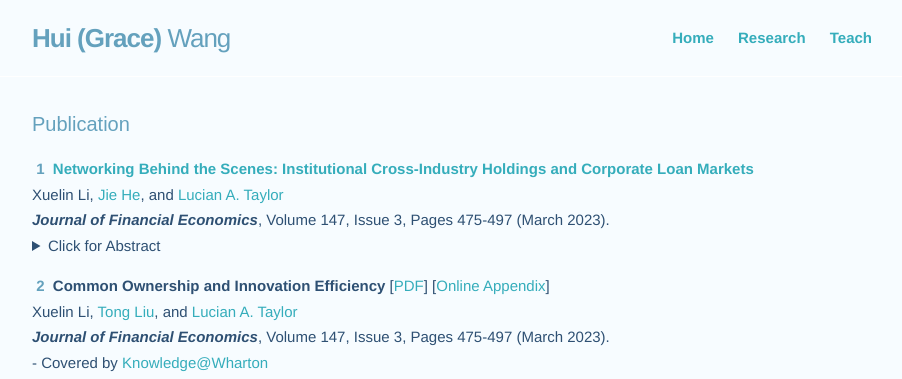
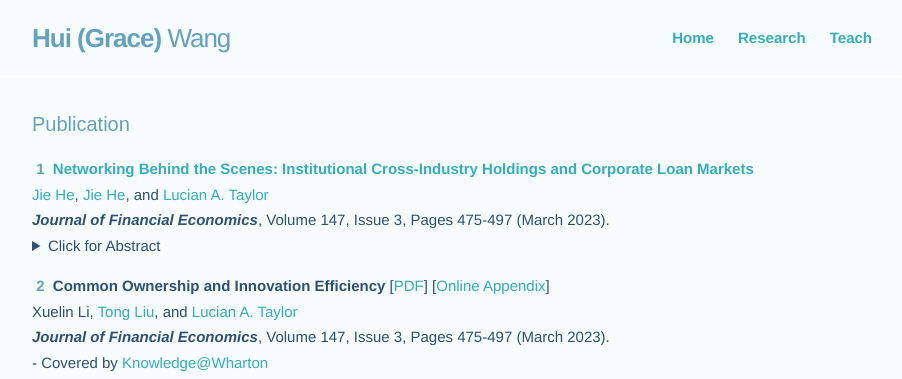
Before and after one commit to huigracewang/homepage, a Jekyll site: the page built from research.md, in a window 1280 px wide. Shown: the top 379 px of the page, without its empty margins (188-1090 px from the left). Built offline with Jekyll 4.4.1, drawn with Linux system fonts in a browser that asks for light colours.

Commit message:
Update research.md

```diff
--- a/research.md
+++ b/research.md
@@ -6,7 +6,7 @@ pubs:
   - title: CrossHold
     description:  <a href="https://pubsonline.informs.org/doi/10.1287/mnsc.2023.4911" target="_blank"><strong>Networking Behind the Scenes&#58; Institutional Cross-Industry Holdings and Corporate Loan Markets</strong></a>
     publication: <strong><i>Journal of Financial Economics</i></strong>, Volume 147, Issue 3, Pages 475-497 (March 2023).
-    authors: Xuelin Li, <a href="https://sites.google.com/view/jie-he/home" target="_blank">Jie He</a>, and <a href="http://finance-faculty.wharton.upenn.edu/luket/" target="_blank">Lucian A. Taylor</a>
+    authors: <a href="https://sites.google.com/view/jie-he/home" target="_blank">Jie He</a>, <a href="https://sites.google.com/view/jie-he/home" target="_blank">Jie He</a>, and <a href="http://finance-faculty.wharton.upenn.edu/luket/" target="_blank">Lucian A. Taylor</a>
     numbering: 1
     abstract: How do innovative firms react when existing products experience negative shocks? We explore this question with detailed project-level data from drug development firms. Using FDA Public Health Advisories as idiosyncratic negative shocks to approved drugs, we examine how drug makers react through investment decisions. Following these shocks, affected firms increase R&D expenditures, driven by a higher likelihood of acquiring external innovations, rather than developing novel projects internally. Such acquisition activities are concentrated in firms with weak research pipelines. We also find that competing developers move resources away from the affected therapeutic areas. Our results show how investments in specialized commercialization capital create path dependencies and alter the direction of R&D investments.
   - title: VCPharm
```
